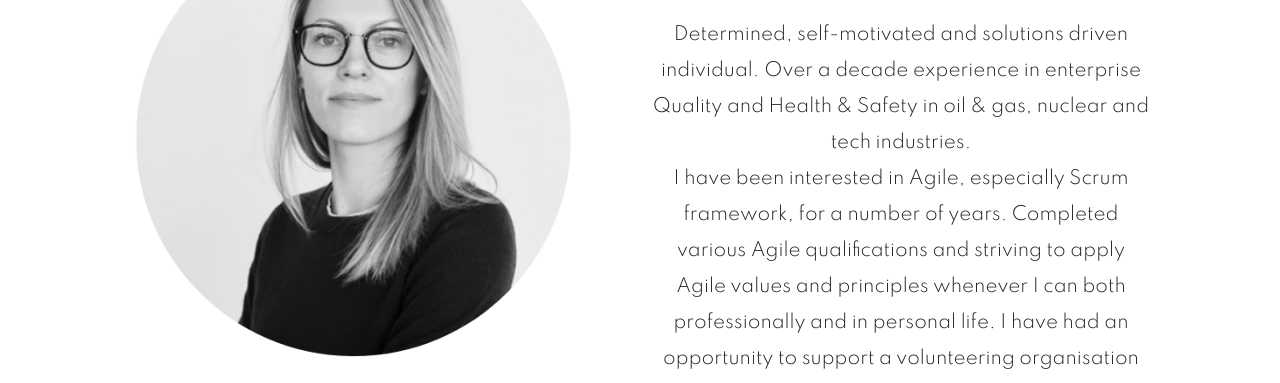
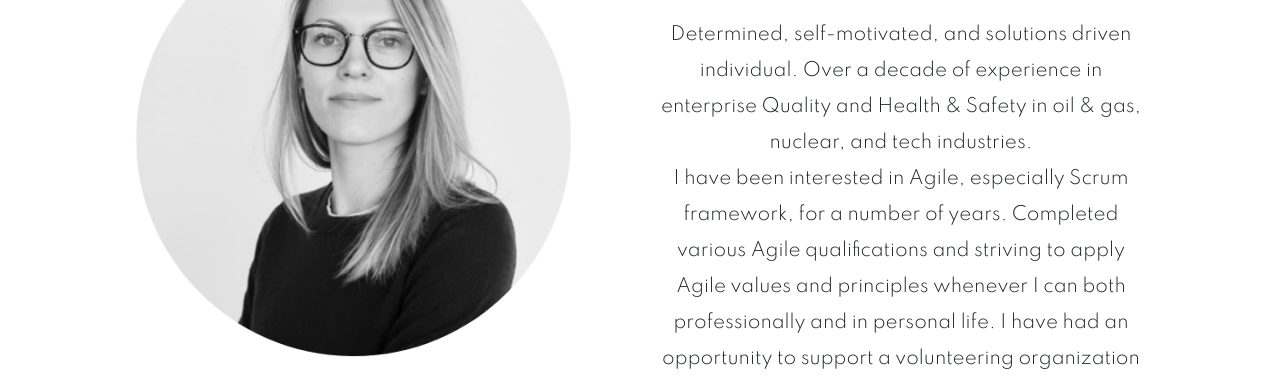
Before and after one commit to nataliepcodes/portfolio-website-nataliep, a plain HTML site: page about.html in a window 1280 px wide. Shown: the part 197-580 px from the top of the page. Drawn offline with nearby package versions, Linux system fonts and the light colour scheme.

Commit message:
Updated html in about page

```diff
--- a/about.html
+++ b/about.html
@@ -88,15 +88,15 @@
         <div class="col about-details justify-content-evenly">
           <h1>ABOUT ME</h1>
           <p>
-            Determined, self-motivated and solutions driven individual. Over a
-            decade experience in enterprise Quality and Health & Safety in oil &
-            gas, nuclear and tech industries.
+            Determined, self-motivated, and solutions driven individual. Over a
+            decade of experience in enterprise Quality and Health & Safety in
+            oil & gas, nuclear, and tech industries.
             <br />
             I have been interested in Agile, especially Scrum framework, for a
             number of years. Completed various Agile qualifications and striving
             to apply Agile values and principles whenever I can both
             professionally and in personal life. I have had an opportunity to
-            support a volunteering organisation as an Agile Coach/Scrum master
+            support a volunteering organization as an Agile Coach/Scrum master
             for one of their initiatives.
             <br />
             Discovered an interest in coding through my curiosity about software
```
